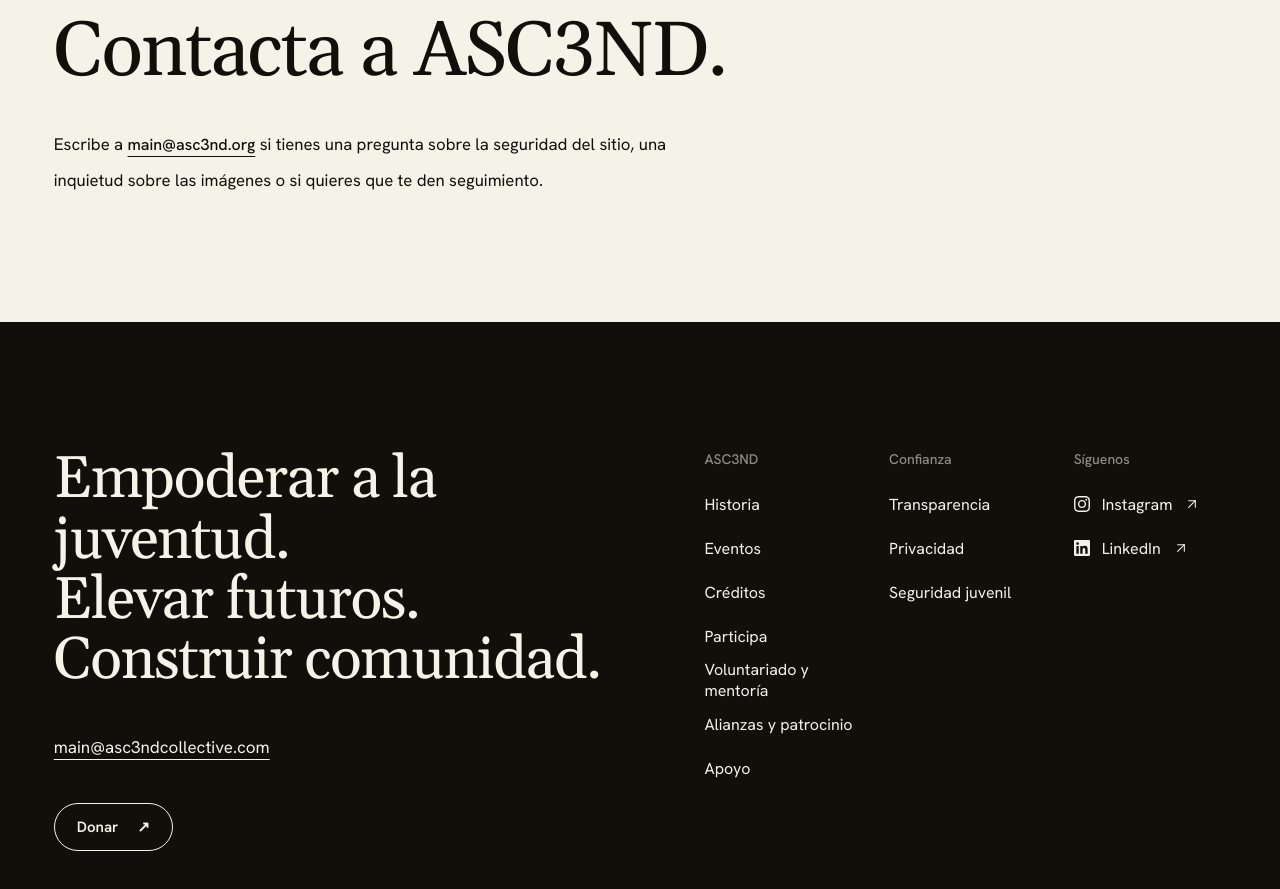
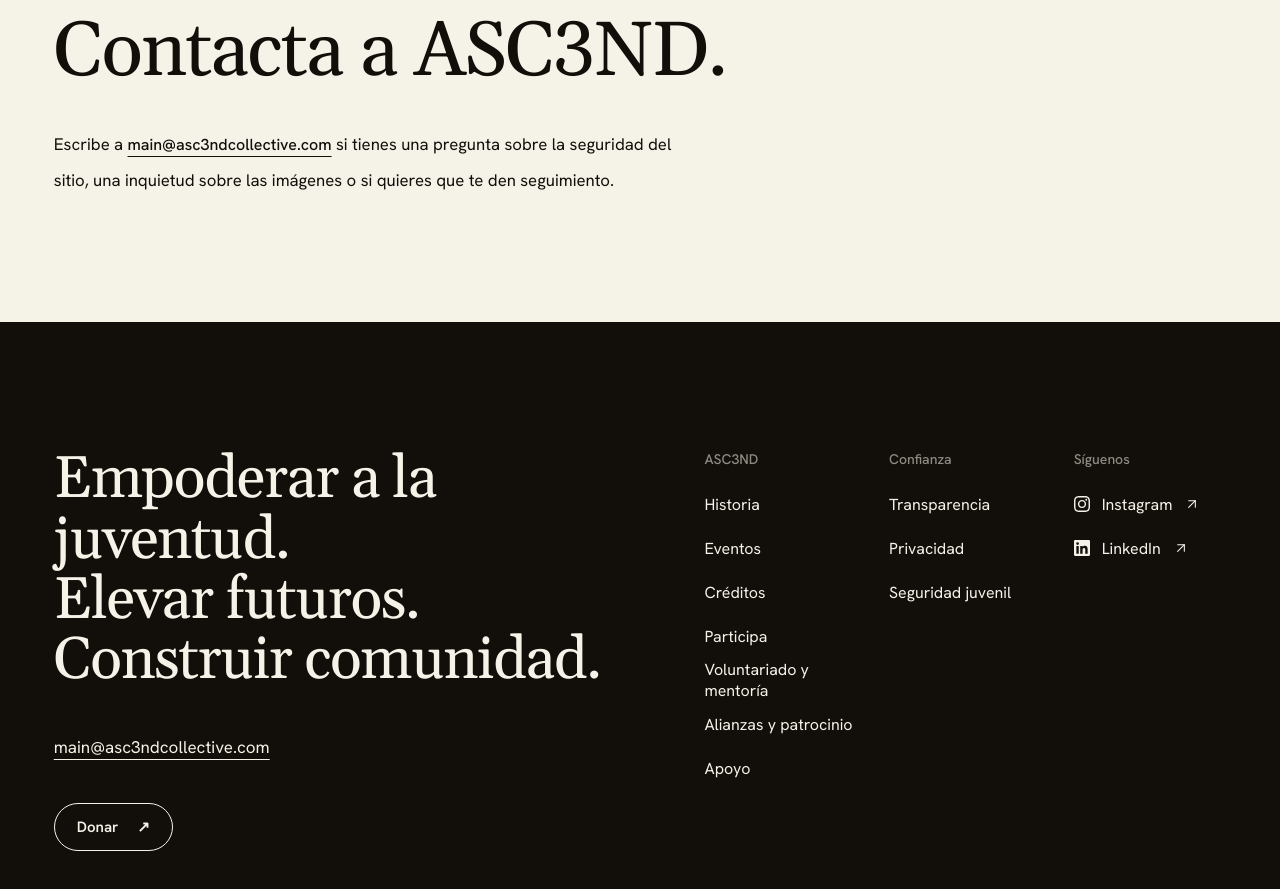
Before and after one commit to executiveusa/asc3nd-brand-site, a Next.js app: page /es/seguridad-juvenil in a window 1280 px wide. Shown: the part 2680-3569 px from the top of the page. Built offline with nearby package versions, Linux system fonts and the light colour scheme; no server answers.

Commit message:
Update Spanish youth-safety contact address

```diff
--- a/app/es/seguridad-juvenil/page.tsx
+++ b/app/es/seguridad-juvenil/page.tsx
@@ -22,7 +22,7 @@ export default function SeguridadJuvenilPage() {
       <section className="interior-statement shell">
         <p className="eyebrow">{t.contact.eyebrow}</p>
         <h2>{t.contact.title}</h2>
-        <p>{t.contact.before}<a className="text-link" href="mailto:main@asc3nd.org">main@asc3nd.org</a>{t.contact.after}</p>
+        <p>{t.contact.before}<a className="text-link" href="mailto:main@asc3ndcollective.com">main@asc3ndcollective.com</a>{t.contact.after}</p>
       </section>
     </InteriorPage>
   );
```
